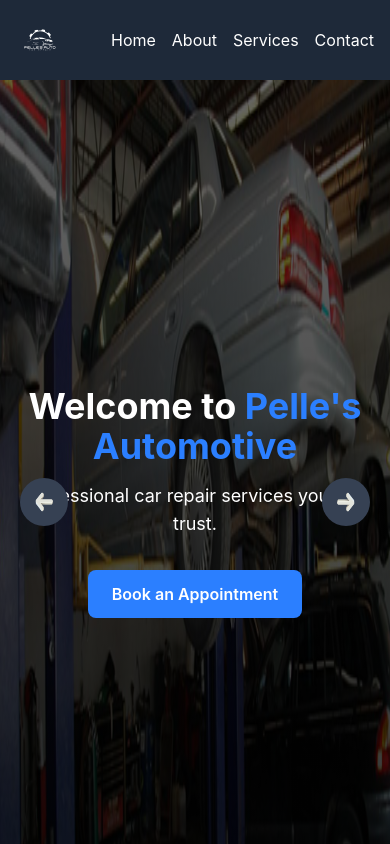
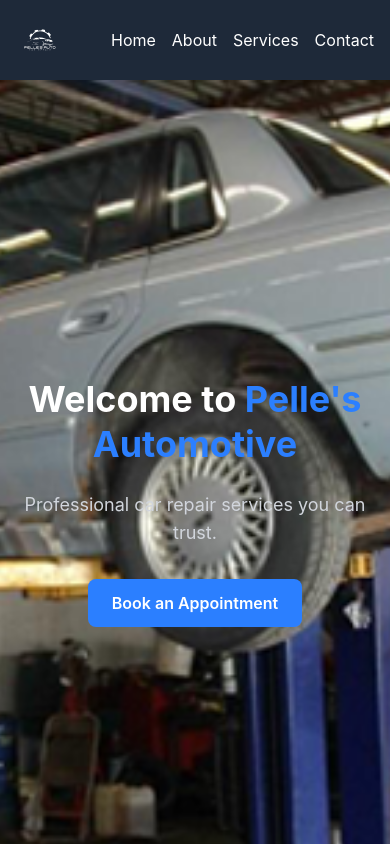
Before and after one commit to taneracar/pelles-auto, a React (Vite) app: page / in a window 390 px wide. Shown: the top 844 px of the page. Built offline with nearby package versions, Linux system fonts and the light colour scheme.

Commit message:
using react swipeable

```diff
--- a/package.json
+++ b/package.json
@@ -18,6 +18,7 @@
     "react-dom": "^18.3.1",
     "react-hook-form": "^7.54.2",
     "react-router-dom": "^7.1.3",
+    "react-swipeable": "^7.0.2",
     "tailwindcss": "^4.0.0"
   },
   "devDependencies": {
--- a/src/components/Hero.jsx
+++ b/src/components/Hero.jsx
@@ -3,6 +3,7 @@
 import { heroImages } from "../assets/Hero/heroImages.js"; // Import images
 import prevIcon from "../assets/Hero/icons/leftArrow.png"; // Import previous button icon
 import nextIcon from "../assets/Hero/icons/rightArrow.png"; // Import next button icon
+import { useSwipeable } from "react-swipeable"; // Import react-swipeable
 
 const Hero = () => {
   const [currentIndex, setCurrentIndex] = useState(0);
@@ -17,10 +18,21 @@
     );
   };
 
+  // Swipe functionality
+  const swipeHandlers = useSwipeable({
+    onSwipedLeft: handleNext,
+    onSwipedRight: handlePrev,
+    preventDefaultTouchmoveEvent: true,
+    trackMouse: true,
+  });
+
   return (
-    <section className="relative w-full h-screen bg-gray-900 text-white overflow-hidden">
+    <section
+      {...swipeHandlers}
+      className="relative w-full h-screen bg-gray-900 text-white overflow-hidden"
+    >
       {/* Background Image Slider */}
-      <div className="absolute inset-0">
+      <div className="absolute inset-0 z-10">
         <AnimatePresence>
           <motion.img
             key={currentIndex}
@@ -29,57 +41,46 @@
             initial={{ opacity: 0 }}
             animate={{ opacity: 1 }}
             exit={{ opacity: 0 }}
-            transition={{ duration: 0.3 }}
-            className="w-full h-full lg:object-cover md:object-contain " // Ensures image covers and is responsive
+            transition={{ duration: 0.6 }}
+            className="w-full h-full object-cover"
           />
         </AnimatePresence>
       </div>
 
-      {/* Overlay */}
-      <div className="absolute inset-0 bg-gradient-to-b from-black/60 to-black/80"></div>
-
       {/* Content */}
-      <div className="relative z-10 flex flex-col items-center justify-center h-full text-center px-4">
-        <h1 className="text-4xl md:text-6xl font-bold mb-4">
+      <div className="relative z-20 flex flex-col items-center justify-center h-full px-4 text-center">
+        <h1 className="text-4xl sm:text-5xl md:text-6xl font-bold mb-6 text-white leading-tight">
           Welcome to <span className="text-blue-500">Pelle's Automotive</span>
         </h1>
-        <p className="text-lg md:text-2xl mb-8">
+        <p className="text-lg sm:text-xl md:text-2xl mb-8 text-gray-300">
           Professional car repair services you can trust.
         </p>
-        <button className="bg-blue-500 hover:bg-blue-600 text-white px-6 py-3 rounded-lg font-semibold cursor-pointer">
+        <button className="bg-blue-500 hover:bg-blue-600 text-white px-6 py-3 sm:px-8 sm:py-4 rounded-lg font-semibold cursor-pointer transition duration-300 ease-in-out transform hover:scale-105">
           Book an Appointment
         </button>
       </div>
 
-      {/* Navigation Buttons */}
+      {/* Navigation Buttons (visible only on larger screens) */}
       <button
         onClick={handlePrev}
-        className="cursor-pointer absolute left-5 top-1/2 transform -translate-y-1/2 bg-gray-700 hover:bg-gray-600 text-white p-3 rounded-full z-20"
+        className="absolute left-5 sm:left-8 top-1/2 transform -translate-y-1/2 bg-gray-800 hover:bg-gray-700 text-white p-3 sm:p-4 rounded-full z-30 hidden sm:block"
       >
-        <img
-          src={prevIcon}
-          alt="Previous"
-          className="w-6 h-6 sm:w-4 sm:h-4 lg:w-8 lg:h-8"
-        />
+        <img src={prevIcon} alt="Previous" className="w-6 h-6 sm:w-8 sm:h-8" />
       </button>
       <button
         onClick={handleNext}
-        className="cursor-pointer absolute right-5 top-1/2 transform -translate-y-1/2 bg-gray-700 hover:bg-gray-600 text-white p-3 rounded-full z-20"
+        className="absolute right-5 sm:right-8 top-1/2 transform -translate-y-1/2 bg-gray-800 hover:bg-gray-700 text-white p-3 sm:p-4 rounded-full z-30 hidden sm:block"
       >
-        <img
-          src={nextIcon}
-          alt="Next"
-          className="w-6 h-6 sm:w-4 sm:h-4 lg:w-8 lg:h-8"
-        />
+        <img src={nextIcon} alt="Next" className="w-6 h-6 sm:w-8 sm:h-8" />
       </button>
 
       {/* Dots Navigation */}
-      <div className="absolute bottom-10 left-1/2 transform -translate-x-1/2 flex space-x-2 z-10">
+      <div className="absolute bottom-8 sm:bottom-10 left-1/2 transform -translate-x-1/2 flex space-x-4 z-30">
         {heroImages.map((_, index) => (
           <button
             key={index}
             onClick={() => setCurrentIndex(index)}
-            className={`w-3 h-3 rounded-full cursor-pointer ${
+            className={`w-3 h-3 sm:w-4 sm:h-4 rounded-full cursor-pointer ${
               currentIndex === index ? "bg-blue-500" : "bg-gray-400"
             }`}
           />
```
Also changed, not shown: 1 other file (tests, documents, lock files or other folders).
